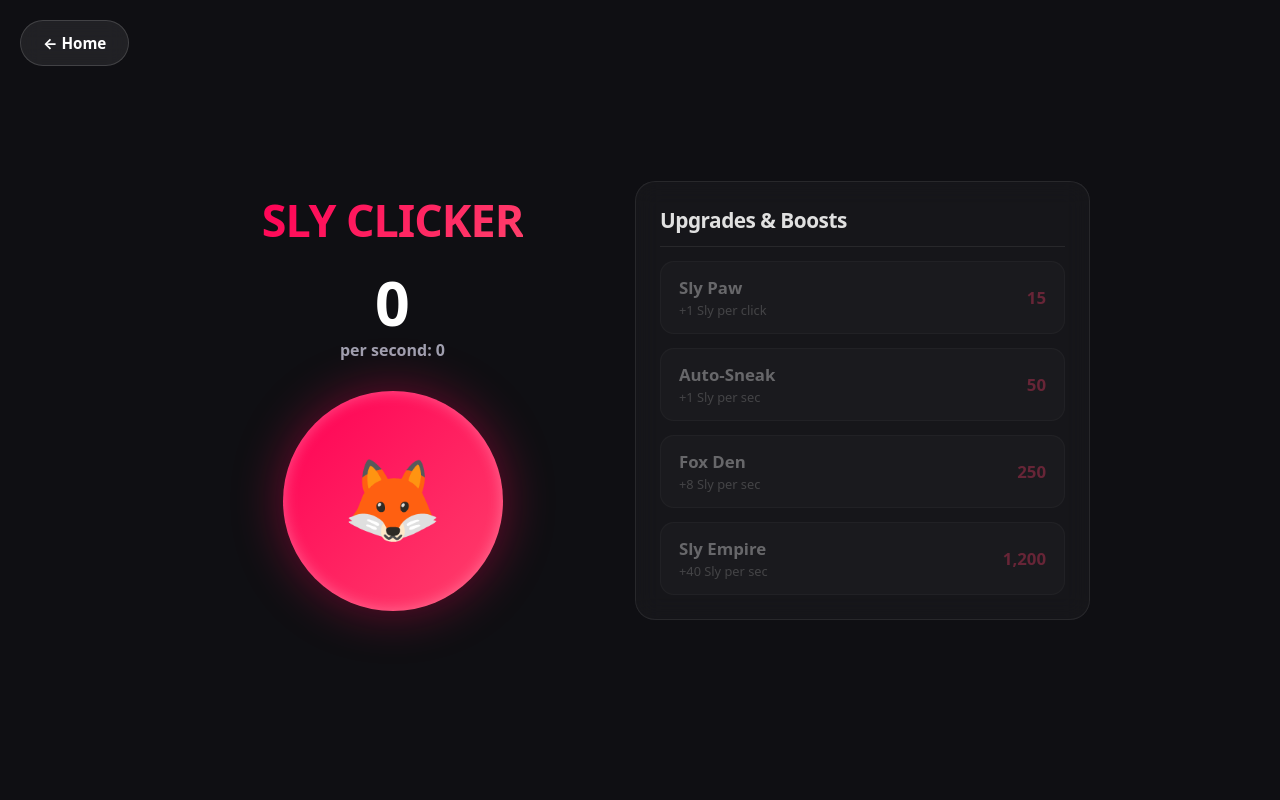
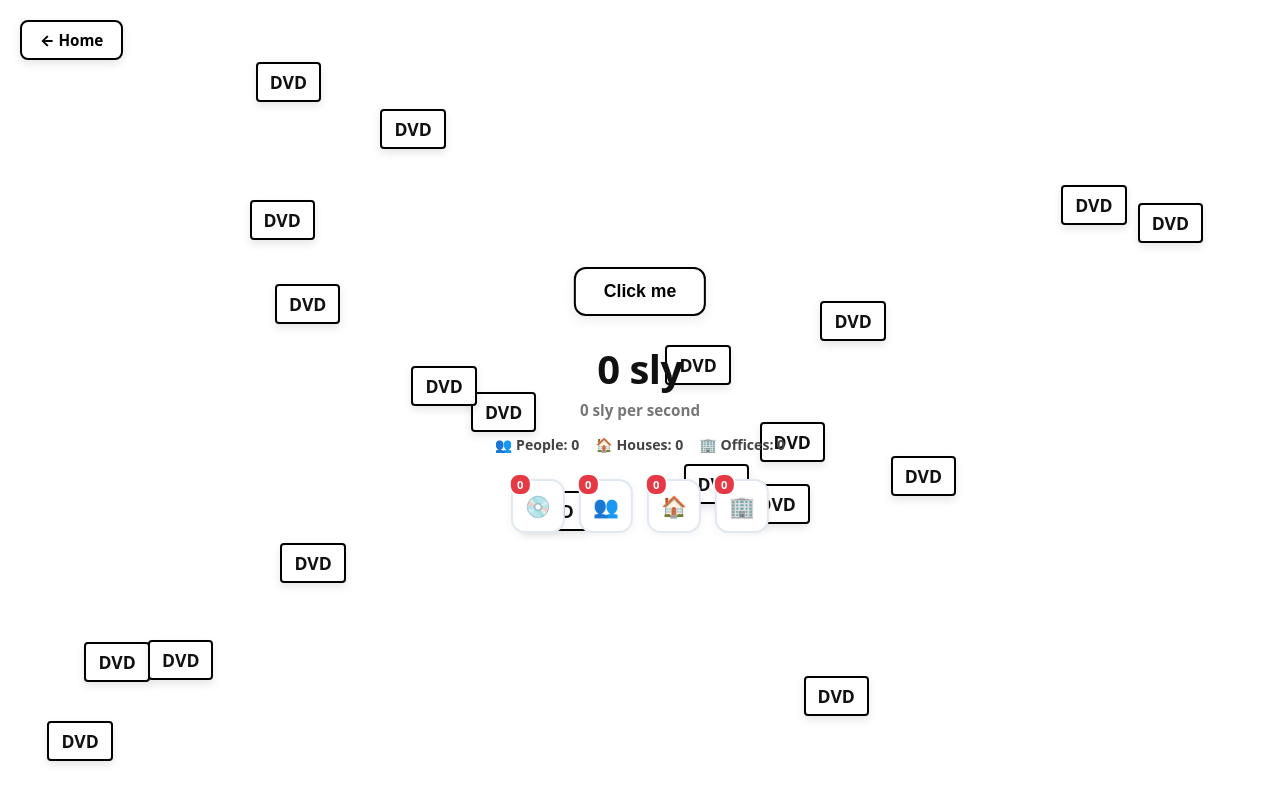
Before and after one commit to alphazonk/alphazonk.fun, a plain HTML site: page games/sly-clicker.html in a window 1280 px wide. Drawn offline with Linux system fonts and the light colour scheme.

Commit message:
Revamp Sly Clicker HTML and game logic
Updated the HTML structure, styles, and game logic for Sly Clicker. The game now features a new layout and improved functionality.

```diff
--- a/games/sly-clicker.html
+++ b/games/sly-clicker.html
@@ -14,12 +14,9 @@
 
         body {
             font-family: system-ui, -apple-system, BlinkMacSystemFont, 'Segoe UI', Roboto, sans-serif;
-            background: #0f0f13;
-            color: #ffffff;
+            background-color: #ffffff;
+            color: #111111;
             min-height: 100vh;
-            display: flex;
-            justify-content: center;
-            align-items: center;
             overflow: hidden;
             position: relative;
         }
@@ -29,369 +26,307 @@
             position: fixed;
             top: 20px;
             left: 20px;
-            background: rgba(255, 255, 255, 0.08);
-            backdrop-filter: blur(10px);
-            color: #ffffff;
+            background: #ffffff;
+            color: #000000;
             text-decoration: none;
-            border: 1px solid rgba(255, 255, 255, 0.15);
-            padding: 12px 22px;
-            border-radius: 30px;
-            font-weight: 700;
+            border: 2px solid #000000;
+            padding: 8px 18px;
+            border-radius: 8px;
+            font-weight: 800;
             font-size: 0.95rem;
-            z-index: 1000;
-            transition: all 0.2s ease;
+            z-index: 9999;
+            box-shadow: 0 4px 10px rgba(0,0,0,0.1);
+            transition: transform 0.15s ease, background-color 0.15s ease;
         }
 
         .back-btn:hover {
-            background: rgba(255, 255, 255, 0.2);
+            background: #f0f0f0;
             transform: translateY(-2px);
         }
 
-        /* MAIN GAME CONTAINER */
-        .game-layout {
+        /* BOUNCING DVD LOGOS */
+        .dvd-logo {
+            position: absolute;
+            padding: 6px 12px;
+            border: 2px solid #000;
+            font-weight: 900;
+            font-size: 1.1rem;
+            background: #ffffff;
+            border-radius: 4px;
+            box-shadow: 0 4px 8px rgba(0,0,0,0.1);
+            z-index: 1;
+            pointer-events: none;
+        }
+
+        /* CENTER GAME CONTAINER */
+        .game-container {
+            position: absolute;
+            top: 50%;
+            left: 50%;
+            transform: translate(-50%, -50%);
             display: flex;
-            gap: 40px;
-            max-width: 900px;
-            width: 90%;
+            flex-direction: column;
             align-items: center;
             z-index: 10;
         }
 
-        /* LEFT SIDE - CLICKER AREA */
-        .clicker-section {
-            flex: 1;
-            display: flex;
-            flex-direction: column;
-            align-items: center;
-            text-align: center;
+        /* CLICK ME BUTTON */
+        .click-btn {
+            background: #ffffff;
+            border: 2px solid #000000;
+            padding: 12px 28px;
+            border-radius: 12px;
+            font-size: 1.1rem;
+            font-weight: 700;
+            cursor: pointer;
+            box-shadow: 0 4px 12px rgba(0,0,0,0.08);
+            transition: transform 0.08s ease, box-shadow 0.08s ease;
         }
 
-        .title {
-            font-size: 2.8rem;
-            font-weight: 900;
-            letter-spacing: -1px;
-            background: linear-gradient(135deg, #ff0055, #ff416c);
-            -webkit-background-clip: text;
-            -webkit-text-fill-color: transparent;
-            margin-bottom: 8px;
+        .click-btn:active {
+            transform: scale(0.95);
+            box-shadow: 0 2px 6px rgba(0,0,0,0.15);
         }
 
-        .score-box {
-            margin: 15px 0 30px 0;
+        /* SCORE DISPLAY */
+        .score-title {
+            font-size: 2.5rem;
+            font-weight: 900;
+            margin-top: 25px;
+            letter-spacing: -0.5px;
         }
 
-        .score-count {
-            font-size: 3.8rem;
-            font-weight: 900;
-            line-height: 1;
+        .cps-text {
+            color: #777;
+            font-size: 0.95rem;
+            font-weight: 600;
+            margin-top: 4px;
         }
 
-        .cps-count {
-            font-size: 1rem;
-            color: #a0a0b0;
-            margin-top: 6px;
-            font-weight: 600;
+        /* STATS COUNTER BAR */
+        .stats-bar {
+            display: flex;
+            gap: 16px;
+            margin-top: 15px;
+            font-size: 0.88rem;
+            color: #444;
+            font-weight: 700;
         }
 
-        /* SLY CLICK BUTTON */
-        .sly-button-wrapper {
-            position: relative;
+        /* SHOP NAVIGATION BAR AT BOTTOM */
+        .shop-nav {
+            display: flex;
+            gap: 14px;
+            margin-top: 25px;
         }
 
-        .sly-btn {
-            width: 220px;
-            height: 220px;
-            border-radius: 50%;
-            border: none;
-            background: linear-gradient(135deg, #ff0055, #ff416c);
-            box-shadow: 0 0 50px rgba(255, 0, 85, 0.4), inset 0 0 15px rgba(255, 255, 255, 0.3);
-            cursor: pointer;
-            outline: none;
+        .shop-icon-btn {
+            position: relative;
+            width: 54px;
+            height: 54px;
+            background: #ffffff;
+            border: 2px solid #e2e8f0;
+            border-radius: 14px;
             display: flex;
             justify-content: center;
             align-items: center;
-            font-size: 5rem;
-            transition: transform 0.08s ease, box-shadow 0.08s ease;
-        }
-
-        .sly-btn:hover {
-            transform: scale(1.03);
-            box-shadow: 0 0 65px rgba(255, 0, 85, 0.6), inset 0 0 20px rgba(255, 255, 255, 0.4);
-        }
-
-        .sly-btn:active {
-            transform: scale(0.95);
-            box-shadow: 0 0 30px rgba(255, 0, 85, 0.8);
-        }
-
-        /* FLOATING CLICK TEXT ANIMATION */
-        .floating-text {
-            position: absolute;
-            font-weight: 900;
-            font-size: 1.8rem;
-            color: #ff416c;
-            pointer-events: none;
-            animation: floatUp 0.8s ease-out forwards;
-            z-index: 100;
-            text-shadow: 0 2px 10px rgba(0,0,0,0.5);
-        }
-
-        @keyframes floatUp {
-            0% { opacity: 1; transform: translateY(0) scale(1); }
-            100% { opacity: 0; transform: translateY(-70px) scale(1.2); }
-        }
-
-        /* RIGHT SIDE - SHOP UPGRADES */
-        .shop-section {
-            flex: 1;
-            background: rgba(255, 255, 255, 0.03);
-            border: 1px solid rgba(255, 255, 255, 0.08);
-            border-radius: 20px;
-            padding: 24px;
-            backdrop-filter: blur(12px);
-            display: flex;
-            flex-direction: column;
-            gap: 14px;
-        }
-
-        .shop-title {
             font-size: 1.3rem;
-            font-weight: 800;
-            letter-spacing: -0.5px;
-            border-bottom: 1px solid rgba(255, 255, 255, 0.08);
-            padding-bottom: 12px;
-            color: #e0e0e0;
-        }
-
-        .upgrade-card {
-            background: rgba(255, 255, 255, 0.05);
-            border: 1px solid rgba(255, 255, 255, 0.1);
-            padding: 14px 18px;
-            border-radius: 14px;
-            display: flex;
-            justify-content: space-between;
-            align-items: center;
             cursor: pointer;
+            box-shadow: 0 2px 8px rgba(0,0,0,0.05);
             transition: all 0.2s ease;
         }
 
-        .upgrade-card:hover:not(.disabled) {
-            background: rgba(255, 65, 108, 0.15);
-            border-color: rgba(255, 65, 108, 0.4);
-            transform: translateX(4px);
+        .shop-icon-btn:hover {
+            border-color: #000000;
+            transform: translateY(-2px);
         }
 
-        .upgrade-card.disabled {
-            opacity: 0.35;
-            cursor: not-allowed;
-        }
-
-        .upgrade-info h4 {
-            font-size: 1.05rem;
+        /* BADGES ON SHOP ICONS */
+        .badge {
+            position: absolute;
+            top: -8px;
+            left: -4px;
+            background: #e63946;
+            color: #ffffff;
+            font-size: 0.7rem;
             font-weight: 800;
-        }
-
-        .upgrade-info p {
-            font-size: 0.8rem;
-            color: #999;
-            margin-top: 2px;
-        }
-
-        .upgrade-cost {
-            font-weight: 800;
-            font-size: 1.05rem;
-            color: #ff416c;
-        }
-
-        @media (max-width: 768px) {
-            .game-layout {
-                flex-direction: column;
-                gap: 30px;
-                padding-top: 60px;
-            }
-
-            .shop-section {
-                width: 100%;
-            }
+            padding: 2px 6px;
+            border-radius: 10px;
+            border: 2px solid #ffffff;
         }
     </style>
 </head>
 <body>
 
-    <!-- WORKING HOME BUTTON -->
+    <!-- HOME BUTTON -->
     <a href="../" class="back-btn">← Home</a>
 
-    <div class="game-layout">
+    <!-- MAIN CLICKER CENTER -->
+    <div class="game-container">
+        <button class="click-btn" id="clickBtn">Click me</button>
 
-        <!-- CLICKER AREA -->
-        <div class="clicker-section">
-            <h1 class="title">SLY CLICKER</h1>
+        <div class="score-title"><span id="score">0</span> sly</div>
+        <div class="cps-text"><span id="cps">0</span> sly per second</div>
 
-            <div class="score-box">
-                <div class="score-count" id="score">0</div>
-                <div class="cps-count" id="cps">per second: 0</div>
+        <div class="stats-bar">
+            <span>👥 People: <span id="cntPeople">0</span></span>
+            <span>🏠 Houses: <span id="cntHouses">0</span></span>
+            <span>🏢 Offices: <span id="cntOffices">0</span></span>
+        </div>
+
+        <div class="shop-nav">
+            <div class="shop-icon-btn" id="btnClick">
+                <span class="badge" id="bdgClick">0</span>
+                <span>💿</span>
             </div>
-
-            <div class="sly-button-wrapper">
-                <button class="sly-btn" id="slyBtn">🦊</button>
+            <div class="shop-icon-btn" id="btnPeople">
+                <span class="badge" id="bdgPeople">0</span>
+                <span>👥</span>
+            </div>
+            <div class="shop-icon-btn" id="btnHouses">
+                <span class="badge" id="bdgHouses">0</span>
+                <span>🏠</span>
+            </div>
+            <div class="shop-icon-btn" id="btnOffices">
+                <span class="badge" id="bdgOffices">0</span>
+                <span>🏢</span>
             </div>
         </div>
-
-        <!-- UPGRADES SHOP -->
-        <div class="shop-section">
-            <div class="shop-title">Upgrades & Boosts</div>
-
-            <!-- Upgrade 1 -->
-            <div class="upgrade-card disabled" id="upgClick">
-                <div class="upgrade-info">
-                    <h4>Sly Paw</h4>
-                    <p>+1 Sly per click</p>
-                </div>
-                <div class="upgrade-cost" id="costClick">15</div>
-            </div>
-
-            <!-- Upgrade 2 -->
-            <div class="upgrade-card disabled" id="upgAuto1">
-                <div class="upgrade-info">
-                    <h4>Auto-Sneak</h4>
-                    <p>+1 Sly per sec</p>
-                </div>
-                <div class="upgrade-cost" id="costAuto1">50</div>
-            </div>
-
-            <!-- Upgrade 3 -->
-            <div class="upgrade-card disabled" id="upgAuto2">
-                <div class="upgrade-info">
-                    <h4>Fox Den</h4>
-                    <p>+8 Sly per sec</p>
-                </div>
-                <div class="upgrade-cost" id="costAuto2">250</div>
-            </div>
-
-            <!-- Upgrade 4 -->
-            <div class="upgrade-card disabled" id="upgAuto3">
-                <div class="upgrade-info">
-                    <h4>Sly Empire</h4>
-                    <p>+40 Sly per sec</p>
-                </div>
-                <div class="upgrade-cost" id="costAuto3">1,200</div>
-            </div>
-        </div>
-
     </div>
 
     <script>
         // GAME STATE
-        let slyCount = 0;
+        let score = 0;
         let clickPower = 1;
-        let cps = 0;
 
-        // UPGRADE COSTS & STATS
-        const upgrades = {
-            click: { cost: 15, power: 1, level: 0 },
-            auto1: { cost: 50, cps: 1, level: 0 },
-            auto2: { cost: 250, cps: 8, level: 0 },
-            auto3: { cost: 1200, cps: 40, level: 0 }
+        let counts = {
+            click: 0,
+            people: 0,
+            houses: 0,
+            offices: 0
+        };
+
+        const costs = {
+            click: 10,
+            people: 15,
+            houses: 100,
+            offices: 1100
+        };
+
+        const cpsValues = {
+            people: 1,
+            houses: 8,
+            offices: 45
         };
 
         // DOM ELEMENTS
         const scoreEl = document.getElementById('score');
         const cpsEl = document.getElementById('cps');
-        const slyBtn = document.getElementById('slyBtn');
+        const clickBtn = document.getElementById('clickBtn');
 
-        const upgClick = document.getElementById('upgClick');
-        const upgAuto1 = document.getElementById('upgAuto1');
-        const upgAuto2 = document.getElementById('upgAuto2');
-        const upgAuto3 = document.getElementById('upgAuto3');
+        // DVD BOUNCE ENGINE
+        const dvds = [];
 
-        // CLICK HANDLER WITH FLOATING NUMBERS
-        slyBtn.addEventListener('click', (e) => {
-            slyCount += clickPower;
-            spawnFloatingText(e, `+${clickPower}`);
-            updateDisplay();
+        function createDVD() {
+            const dvd = document.createElement('div');
+            dvd.className = 'dvd-logo';
+            dvd.innerText = 'DVD';
+            document.body.appendChild(dvd);
+
+            const dvdData = {
+                element: dvd,
+                x: Math.random() * (window.innerWidth - 100),
+                y: Math.random() * (window.innerHeight - 50),
+                dx: (Math.random() - 0.5) * 4,
+                dy: (Math.random() - 0.5) * 4
+            };
+
+            dvds.push(dvdData);
+        }
+
+        function animateDVDs() {
+            dvds.forEach(dvd => {
+                dvd.x += dvd.dx;
+                dvd.y += dvd.dy;
+
+                if (dvd.x <= 0 || dvd.x >= window.innerWidth - 70) dvd.dx *= -1;
+                if (dvd.y <= 0 || dvd.y >= window.innerHeight - 40) dvd.dy *= -1;
+
+                dvd.element.style.left = `${dvd.x}px`;
+                dvd.element.style.top = `${dvd.y}px`;
+            });
+
+            requestAnimationFrame(animateDVDs);
+        }
+
+        // SPAWN INITIAL DVDS
+        for (let i = 0; i < 20; i++) {
+            createDVD();
+        }
+        animateDVDs();
+
+        // CLICK LISTENER
+        clickBtn.addEventListener('click', () => {
+            score += clickPower;
+            updateUI();
         });
 
-        function spawnFloatingText(e, text) {
-            const floatEl = document.createElement('div');
-            floatEl.className = 'floating-text';
-            floatEl.innerText = text;
+        // UPGRADE BUY LISTENERS
+        document.getElementById('btnClick').addEventListener('click', () => {
+            if (score >= costs.click) {
+                score -= costs.click;
+                clickPower += 1;
+                counts.click++;
+                costs.click = Math.floor(costs.click * 1.5);
+                updateUI();
+            }
+        });
 
-            // Position near click target
-            const rect = slyBtn.getBoundingClientRect();
-            const x = e.clientX ? e.clientX - rect.left - 20 : rect.width / 2;
-            const y = e.clientY ? e.clientY - rect.top - 20 : rect.height / 2;
+        document.getElementById('btnPeople').addEventListener('click', () => buyBuilding('people'));
+        document.getElementById('btnHouses').addEventListener('click', () => buyBuilding('houses'));
+        document.getElementById('btnOffices').addEventListener('click', () => buyBuilding('offices'));
 
-            floatEl.style.left = `${rect.left + x}px`;
-            floatEl.style.top = `${rect.top + y}px`;
-
-            document.body.appendChild(floatEl);
-
-            setTimeout(() => floatEl.remove(), 800);
-        }
-
-        // UPGRADE BUY LOGIC
-        upgClick.addEventListener('click', () => buyUpgrade('click', () => {
-            clickPower += 1;
-        }));
-
-        upgAuto1.addEventListener('click', () => buyUpgrade('auto1', () => {
-            cps += upgrades.auto1.cps;
-        }));
-
-        upgAuto2.addEventListener('click', () => buyUpgrade('auto2', () => {
-            cps += upgrades.auto2.cps;
-        }));
-
-        upgAuto3.addEventListener('click', () => buyUpgrade('auto3', () => {
-            cps += upgrades.auto3.cps;
-        }));
-
-        function buyUpgrade(key, applyEffect) {
-            const item = upgrades[key];
-            if (slyCount >= item.cost) {
-                slyCount -= item.cost;
-                item.level++;
-                applyEffect();
-                item.cost = Math.floor(item.cost * 1.6);
-                updateDisplay();
+        function buyBuilding(key) {
+            if (score >= costs[key]) {
+                score -= costs[key];
+                counts[key]++;
+                costs[key] = Math.floor(costs[key] * 1.4);
+                createDVD(); // Spawns a new DVD logo when you buy!
+                updateUI();
             }
         }
 
-        // AUTO CPS TICKER
+        // CPS TICKER
         setInterval(() => {
-            if (cps > 0) {
-                slyCount += cps;
-                updateDisplay();
+            const currentCps = (counts.people * cpsValues.people) +
+                               (counts.houses * cpsValues.houses) +
+                               (counts.offices * cpsValues.offices);
+            if (currentCps > 0) {
+                score += currentCps;
+                updateUI();
             }
         }, 1000);
 
-        // UI UPDATE LOOP
-        function updateDisplay() {
-            scoreEl.innerText = Math.floor(slyCount).toLocaleString();
-            cpsEl.innerText = `per second: ${cps.toLocaleString()}`;
+        // UI REFRESH
+        function updateUI() {
+            const currentCps = (counts.people * cpsValues.people) +
+                               (counts.houses * cpsValues.houses) +
+                               (counts.offices * cpsValues.offices);
 
-            // Update Costs
-            document.getElementById('costClick').innerText = upgrades.click.cost.toLocaleString();
-            document.getElementById('costAuto1').innerText = upgrades.auto1.cost.toLocaleString();
-            document.getElementById('costAuto2').innerText = upgrades.auto2.cost.toLocaleString();
-            document.getElementById('costAuto3').innerText = upgrades.auto3.cost.toLocaleString();
+            scoreEl.innerText = Math.floor(score).toLocaleString();
+            cpsEl.innerText = currentCps.toLocaleString();
 
-            // Toggle Card State
-            toggleCard(upgClick, upgrades.click.cost);
-            toggleCard(upgAuto1, upgrades.auto1.cost);
-            toggleCard(upgAuto2, upgrades.auto2.cost);
-            toggleCard(upgAuto3, upgrades.auto3.cost);
+            document.getElementById('cntPeople').innerText = counts.people;
+            document.getElementById('cntHouses').innerText = counts.houses;
+            document.getElementById('cntOffices').innerText = counts.offices;
+
+            document.getElementById('bdgClick').innerText = counts.click;
+            document.getElementById('bdgPeople').innerText = counts.people;
+            document.getElementById('bdgHouses').innerText = counts.houses;
+            document.getElementById('bdgOffices').innerText = counts.offices;
         }
 
-        function toggleCard(el, cost) {
-            if (slyCount >= cost) {
-                el.classList.remove('disabled');
-            } else {
-                el.classList.add('disabled');
-            }
-        }
-
-        updateDisplay();
+        updateUI();
     </script>
 </body>
 </html>
```
